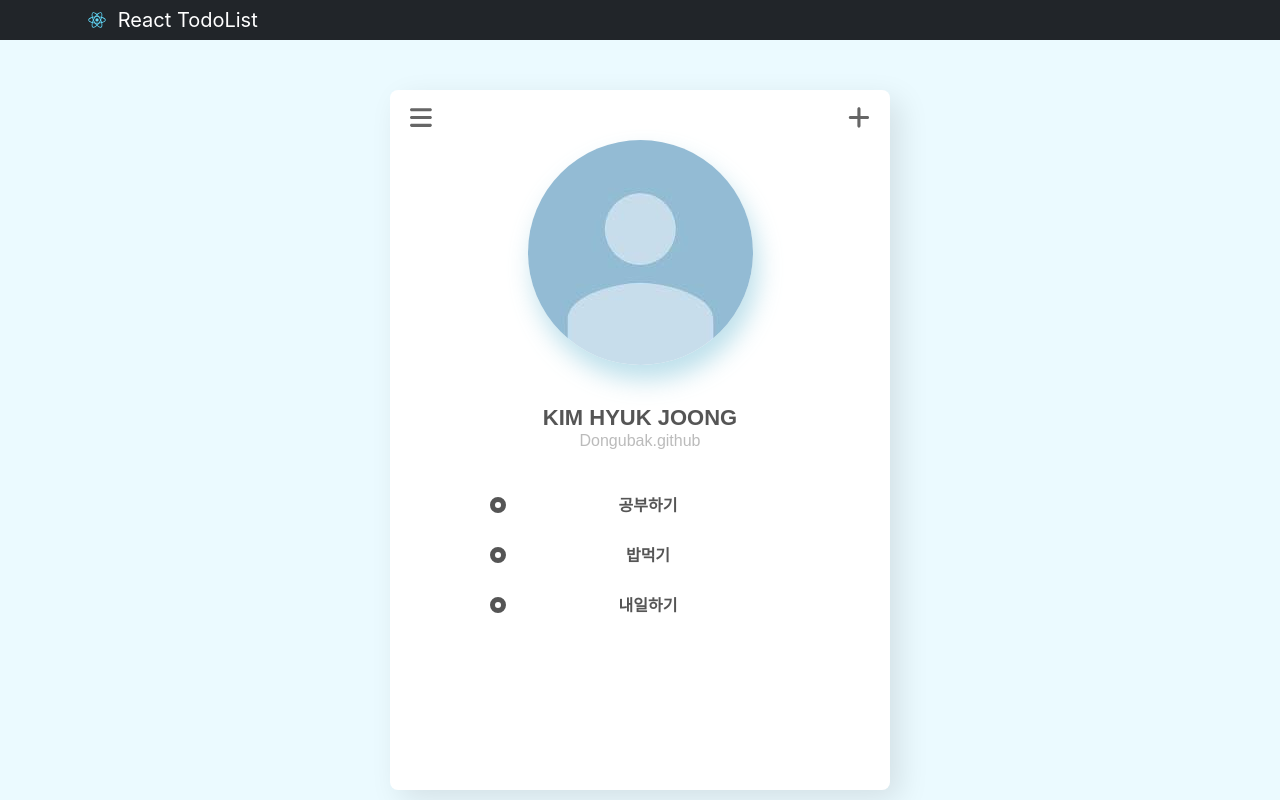
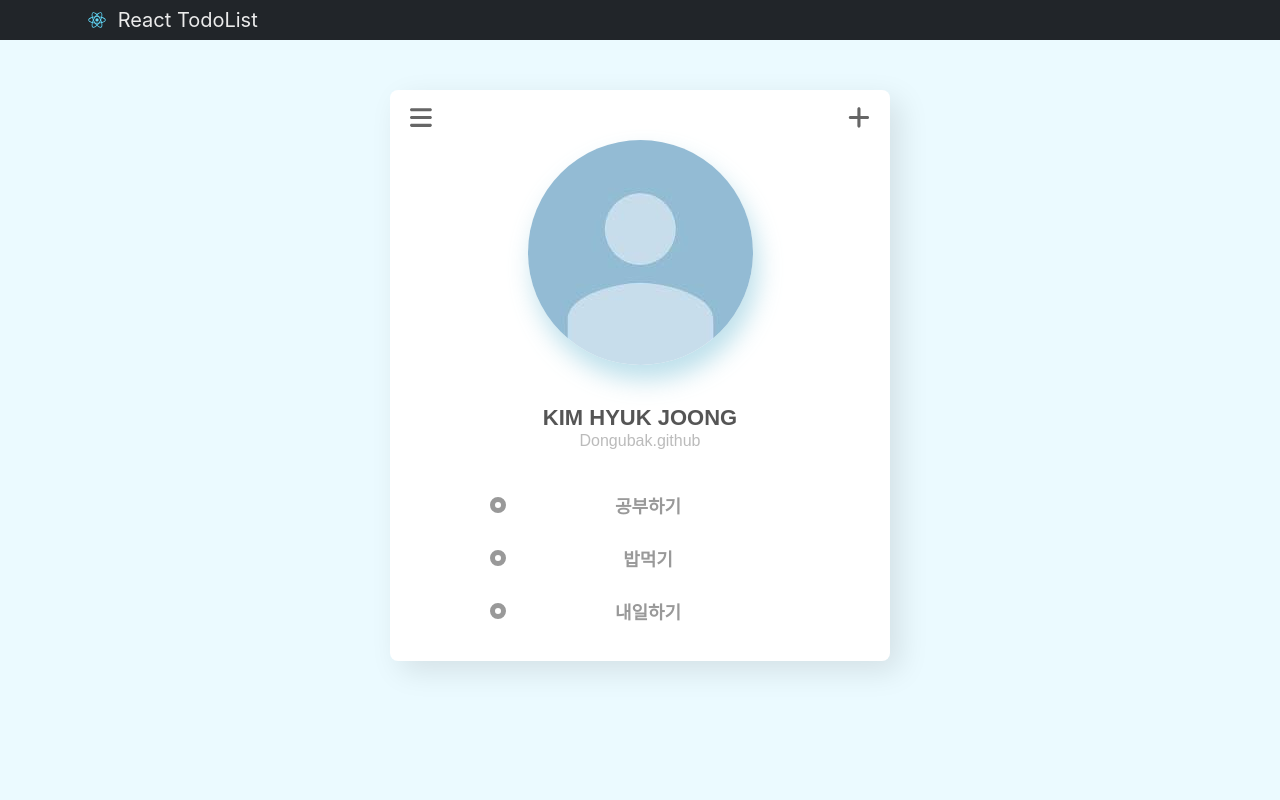
Before and after one commit to Dongubak/todo, a React (Create React App) app: page / in a window 1280 px wide. Built offline with nearby package versions, Linux system fonts and the light colour scheme.

Commit message:
delete와

```diff
--- a/src/App.css
+++ b/src/App.css
@@ -5,6 +5,15 @@
 .App-logo {
   height: 40vmin;
   pointer-events: none;
+}
+
+.navBar_header {
+  text-decoration: none;
+  color: #ebebeb;
+}
+
+.navBar_header:hover {
+  color: #ebebeb;
 }
 
 @media (prefers-reduced-motion: no-preference) {
--- a/src/App.js
+++ b/src/App.js
@@ -1,4 +1,4 @@
-import React, { useState } from 'react';
+import React, { useEffect, useState } from 'react';
 import logo from './logo.svg';
 import './App.scss';
 import './App.css';
@@ -6,15 +6,17 @@ import { Navbar, Container, Nav } from 'react-bootstrap';
 import { Route, Link, Switch, Router, useHistory, useParams } from 'react-router-dom'
 import data from './data.js';
 import profileImg from './기본프로필이미지.jfif';
-import { faBars, faPlus, faCircleDot } from '@fortawesome/free-solid-svg-icons';
+import { faBars, faPlus, faCircleDot, faPenToSquare, faTrashCan } from '@fortawesome/free-solid-svg-icons';
 import { FontAwesomeIcon } from "@fortawesome/react-fontawesome";
 function App() {
-  let [todos, todosEdit] = React.useState(data);
+  let [todos, todosEdit] = useState(data);
+  let [text, textEdit] = useState('');
+  let [todosCount, todosCountEdit] = useState(3);
   return (
     <div className="App">
       <Navbar bg="dark" variant="dark">
         <Container>
-          <Navbar.Brand href="#home">
+          <Navbar.Brand>
             <img
               alt=""
               src={logo}
@@ -22,19 +24,15 @@ function App() {
               height="30"
               className="d-inline-block align-top"
             />{' '}
+            <Link to="/" className="navBar_header">
               React TodoList
+            </Link>
           </Navbar.Brand>
         </Container>
       </Navbar>
       <Switch>
-        <Route path="/Upload">
-          <Upload></Upload>
-        </Route>
-        <Route path="/detail/:id">
-          <Detail></Detail>
-        </Route>
         <Route path="/">
-          <Main todos={ todos }>
+          <Main todos={ todos } todosEdit={ todosEdit } textEdit={ textEdit } text={ text } todosCount={todosCount} todosCountEdit={todosCountEdit}>
           </Main>
         </Route>
       </Switch>
@@ -44,16 +42,45 @@ function App() {
 
 function Main(props) {
   let history = useHistory();
+  let { id } = useParams();
+  let todos = props.todos;
+  let todosEdit = props.todosEdit;
+  let text = props.text;
+  let textEdit = props.textEdit;
+  let todosCount = props.todosCount;
+  let todosCountEdit = props.todosCountEdit;
+  let [onOff, onOffEdit] = useState(false);
+  let [deleteIndex, deleteIndexEdit] = useState(0);
   return(
     <>
       <div className="container_main">
         <nav className="nav">
-          <FontAwesomeIcon icon={ faBars }/>
-          <FontAwesomeIcon icon={ faPlus } />
+          <FontAwesomeIcon icon={ faBars } className="icons_left"/>
+          <div className="icons_right">
+            {
+              onOff ?
+              <>
+                <FontAwesomeIcon icon={ faPenToSquare } className="pen"/>
+                <FontAwesomeIcon icon={ faTrashCan } className="trash" onClick={ () => {
+                  console.log(deleteIndex);
+                  let copy = [...[...todos].slice(0, deleteIndex), ...[...todos].slice(deleteIndex + 1)];
+                  todosEdit(copy);
+                  history.push('/')
+                }}/>
+              </> :
+              <>
+                <div style={ { width: '25px', height: '25px'} }></div>
+                <div style={ { width: '25px', height: '25px'} }></div>
+              </>
+            }
+            <FontAwesomeIcon icon={ faPlus } onClick={ () => {
+              history.push('/Upload');
+            } } className="plus"/>
+          </div>
         </nav>
 
         <section className="profile_img">
-          <img src={ profileImg }>
+          <img src={ profileImg } alt="profileImage">
           </img>
         </section>
         <section className="profile_info">
@@ -65,13 +92,25 @@ function Main(props) {
           </p>
         </section>
 
+        <Switch>
+          <Route path="/Upload">
+            <Upload todosEdit={ todosEdit } todos={ todos } text={text} textEdit={textEdit} todosCount={todosCount} todosCountEdit={todosCountEdit}></Upload>
+          </Route>
+
+          <Route path="/detail/:id">
+            <Detail todosEdit={ todosEdit } todos={ todos } text={text} textEdit={textEdit} onOff={onOff} onOffEdit={onOffEdit} deleteIndexEdit={deleteIndexEdit}>
+            </Detail>
+          </Route>
+
+
+          <Route path="/">
             <main className="todos">
               {
-            props.todos.map( e => {
+                todos.map( (e, i) => {
                   return(
                     <div className="element" onClick={ () => {
-                  history.push(`/detail/${ e.id }`)
-                } }>
+                      history.push(`/detail/${ e.id }`);
+                    } } key={ i }>
                       <div className="circle">
                         <FontAwesomeIcon icon={ faCircleDot } />
                       </div>
@@ -83,24 +122,82 @@ function Main(props) {
                 })
               }
             </main>
+          </Route>
+        </Switch>
+
       </div>
     </>
   )
 }
 
 function Upload(props) {
+  let todosEdit = props.todosEdit;
+  let todos = props.todos;
+  let text = props.text;
+  let textEdit = props.textEdit;
+  let todosCount = props.todosCount;
+  let todosCountEdit = props.todosCountEdit;
   return(
-    <div>
-      업로드 페이지
-    </div>
+    <UploadForm todosEdit={ todosEdit } todos={ todos } text={text} textEdit={textEdit} todosCount={todosCount} todosCountEdit={todosCountEdit}></UploadForm>
+  )
+}
+
+function UploadForm(props) {
+  let todosEdit = props.todosEdit;
+  let todos = props.todos;
+  let text = props.text;
+  let textEdit = props.textEdit;
+  let todosCount = props.todosCount;
+  let todosCountEdit = props.todosCountEdit;
+  let history = useHistory();
+  function uploadSubmit(e) {
+    e.preventDefault();
+    let uploadData = {
+      id: todosCount,
+      content: text,
+    };
+    let copy = [...todos, uploadData];
+    todosEdit(copy);
+    todosCountEdit(todosCount + 1);
+    history.push('/');
+  }
+  return(
+    <form onSubmit={ uploadSubmit } className="upload_container">
+      <input type="text" onChange={ e => {
+        textEdit(e.target.value);
+      }} placeholder="할일 입력하기"></input>
+      <button type="submit">Add</button>
+    </form>
   )
 }
 
 function Detail(props) {
   let { id } = useParams();
+  let history = useHistory();
+  let todosEdit = props.todosEdit;
+  let todos = props.todos;
+  let text = props.text;
+  let textEdit = props.textEdit;
+  let onOff = props.onOff;
+  let onOffEdit = props.onOffEdit;
+  let deleteIndexEdit = props.deleteIndexEdit;
+  let index = todos.findIndex( e => e.id === Number(id));
+  let item = todos.find( e => e.id === Number(id));
+
+  useEffect(() => {
+    onOffEdit(true);
+    deleteIndexEdit(index);
+    return () => { onOffEdit(false) }
+  },[])
+
   return(
     <div className="detail">
-
+      <h2>{ item.content }</h2>
+      {
+        item.completed ?
+        <h3 className="completed">완료!</h3> :
+        <h3 className="uncompleted">미완료!</h3>
+      }
     </div>
   )
 }
--- a/src/App.scss
+++ b/src/App.scss
@@ -6,6 +6,9 @@ $defaultBoxShadowing: 10px 10px 30px rgba(0, 0, 0, 0.1);
 $fontAwesomeColor: #666;
 $h2FontColor: #555;
 $pFontColor: #bbb;
+$skyblueBtnBackgroundColor: #444;
+$skyblueBtnBackgroundGradiant: linear-gradient(45deg, #4affff, #35e0f7);
+$skyblueBtnBox-shadow: 5px 10px 20px rgba(0, 255, 255, 0.493);
 p {
     margin: 0;
 }
@@ -35,7 +38,7 @@ p {
 .container_main {
     margin: 0 auto;
     border: 1px solid;
-    @include WH(500px, 700px);
+    @include WH(500px, auto);
     border-radius: 8px;
     margin-top: 50px;
     background: white;
@@ -44,16 +47,21 @@ p {
 }
 
 .nav {
-
     height: 50px;
     display: flex;
-    justify-content: space-between;
-    align-items: center;
     padding: 15px 20px 10px 20px;
-
+    @include Flex(row, center, space-between);
     svg {
         font-size: 25px;
         color: #666;
+
+        &:hover {
+            color: black;
+        }
+    }
+    .icons_right {
+        width: 120px;
+        @include Flex(row, center, space-between);
     }
 }
 
@@ -81,7 +89,6 @@ p {
 }
 
 .todos {
-    height: 300px;
     @include Flex(column, center, flex-start);
     .element {
         @include Flex(row, flex-start, space-around);
@@ -90,22 +97,75 @@ p {
         border-radius: 15px;
         margin: 3px;
         .circle {
-            color: #555;
+            color: #999;
         }
         .content {
-            color: #555;
+            color: #999;
+            font-size: 18px;
             width: 100%;
             font-family:Georgia, 'Times New Roman', Times, serif;
             font-weight: bold;
+
+            &:hover {
+                & {
+                    box-shadow: $skyblueBoxShadowing;
+                    border-radius: 3px;
+                }
+            }
+
+        }
+        &:last-child {
+            margin-bottom: 25px;
         }
     }
 }
 
+.upload_container {
+    @include Flex(column, center, flex-start);
+    margin-top: 20px;
+    input {
+        border: 1px solid rgba(#666, 0.3);
+        color: #777;
+        border-radius: 14px;
+        outline: none;
+        cursor: default;
+        text-align: center;
+    }
+
+    button {
+        margin-top: 30px;
+        background-color: $skyblueBtnBackgroundColor;
+        background: $skyblueBtnBackgroundGradiant;
+        box-shadow: $skyblueBtnBox-shadow;
+        font-family: Arial, Helvetica, sans-serif;
+        @include Flex(row, center, center);
+        @include WH(150px, 30px);
+        border-radius: 14px;
+        border: none;
+        color: white;
+        margin-bottom: 100px;
+    }
+}
 
 
 .detail {
-    border: 1px solid black;
-    width: 100px;
-    height: 100px;
-
+    h2 {
+        color: #777;
+        font-family:'Times New Roman', Times, serif;
+        font-weight: bold;
+        margin-top: 33px;
+    }
+    h3 {
+        font-size: 15px;
+        font-weight: bold;
+        margin-top: 10px;
+        font-family: sans-serif;
+        &.completed {
+            font-family:Arial, Helvetica, sans-serif;
+            color: rgba(red, 0.6);
+        }
+        &.uncompleted {
+            color: #999;
+        }
+    }
 }
--- a/src/data.js
+++ b/src/data.js
@@ -1,8 +1,9 @@
+/* eslint-disable import/no-anonymous-default-export */
 export default [
     {
         id: 0,
         content: '공부하기',
-        completed: false,
+        completed: true,
     },
     {
         id: 1,
```
Lines whose indentation alone changed are shown as unchanged.
